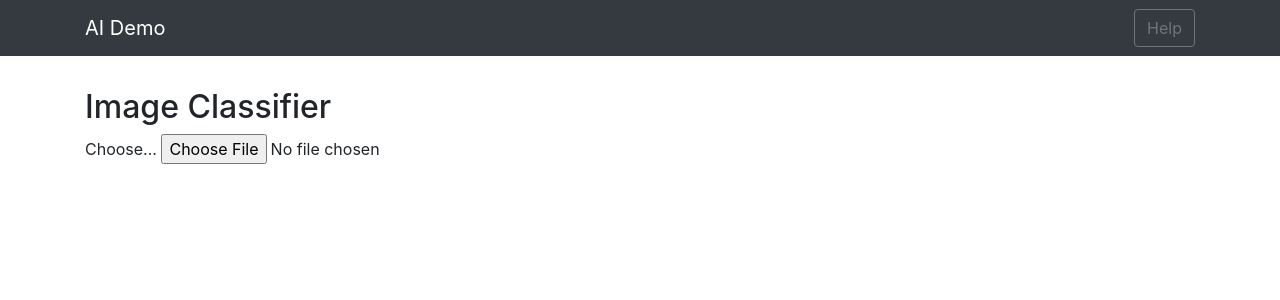
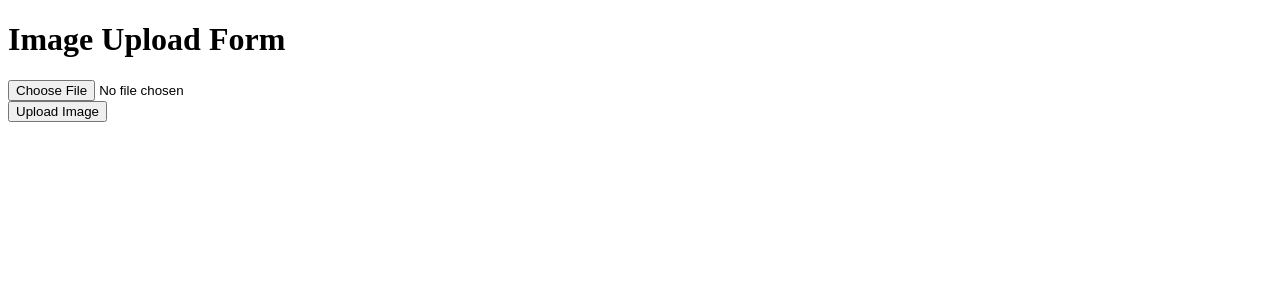
Before and after one commit to Shashank20131A4201/cifar10, a Flask app: page / in a window 1280 px wide. Shown: the top 300 px of the page. Run offline with Flask 3, Linux system fonts and the light colour scheme; parts of the project's set-up code (start-up, migrations or seed data) failed here and were passed over; some libraries are stand-ins or nearby versions.

Commit message:
4th oct 18:45

```diff
--- a/main.py
+++ b/main.py
@@ -1,9 +1,25 @@
-import pickle
-def imgPro(images):
-  images=images/255.0
-#Jinja2==3.0.3
+import uvicorn
+from fastapi import FastAPI, UploadFile, File
+from fastapi.templating import Jinja2Templates
+from fastapi.staticfiles import StaticFiles
+from fastapi.responses import HTMLResponse
+import io
+from PIL import Image
+import cv2
+import numpy as np
+from keras.models import load_model
 
-def load_model():
-    with open('model.pkl', 'rb') as file:
-        loaded_model = pickle.load(file)
-    return loaded_model
+file_path="static/download.png"
+def process_and_return(file_path):
+  image = cv2.imread(file_path)
+  print("Image shape:", image.shape)
+  resized_image = cv2.resize(image, (32, 32))
+  input_data = np.expand_dims(resized_image, axis=0)
+  input_data=input_data/255.0
+  model = load_model('modell.h5')
+  predictions=model.predict(input_data)
+  return predictions.argmax()
+
+
+classes = ["airplane", "automobile" , "bird", "cat", "deer", "dog", "frog", "horse", "ship",  "truck"]
+print("Class of the Image : ", classes[process_and_return(file_path)])
--- a/templates/base.html
+++ /dev/null
@@ -1,31 +0,0 @@
-<html lang="en">
-
-<head>
-    <meta charset="UTF-8">
-    <meta name="viewport" content="width=device-width, initial-scale=1.0">
-    <meta http-equiv="X-UA-Compatible" content="ie=edge">
-    <title>AI Demo</title>
-    <link href="https://cdn.bootcss.com/bootstrap/4.0.0/css/bootstrap.min.css" rel="stylesheet">
-    <script src="https://cdn.bootcss.com/popper.js/1.12.9/umd/popper.min.js"></script>
-    <script src="https://cdn.bootcss.com/jquery/3.3.1/jquery.min.js"></script>
-    <script src="https://cdn.bootcss.com/bootstrap/4.0.0/js/bootstrap.min.js"></script>
-    <link href="{{ url_for('static', filename='css/main.css') }}" rel="stylesheet">
-</head>
-
-<body>
-    <nav class="navbar navbar-dark bg-dark">
-        <div class="container">
-            <a class="navbar-brand" href="#">AI Demo</a>
-            <button class="btn btn-outline-secondary my-2 my-sm-0" type="submit">Help</button>
-        </div>
-    </nav>
-    <div class="container">
-        <div id="content" style="margin-top:2em">{% block content %}{% endblock %}</div>
-    </div>
-</body>
-
-<footer>
-    <script src="{{ url_for('static', filename='js/main.js') }}" type="text/javascript"></script>
-</footer>
-
-</html>
--- a/templates/index.html
+++ b/templates/index.html
@@ -1,31 +1,20 @@
-{% extends "base.html" %} {% block content %}
-
-<h2>Image Classifier</h2>
-
-<div>
-    <form id="upload-file" method="post" enctype="multipart/form-data">
-        <label for="imageUpload" class="upload-label">
-            Choose...
-        </label>
-        <input type="file" name="file" id="imageUpload" accept=".png, .jpg, .jpeg">
+<!DOCTYPE html>
+<html>
+<head>
+    <title>Image Upload Form</title>
+</head>
+<body>
+    <h1>Image Upload Form</h1>
+    <form action="#" method="post"  id="imageForm">
+        <input type="file" name="image" accept="image/*" required>
+        <br>
+        <input type="submit" value="Upload Image">
     </form>
 
-    <div class="image-section" style="display:none;">
-        <div class="img-preview">
-            <div id="imagePreview">
-            </div>
-        </div>
-        <div>
-            <button type="button" class="btn btn-primary btn-lg " id="btn-predict">Predict!</button>
-        </div>
-    </div>
+    <div id="imageContainer"></div>
 
-    <div class="loader" style="display:none;"></div>
+    <script>
 
-    <h3 id="result">
-        <span> </span>
-    </h3>
-
-</div>
-
-{% endblock %}
+    </script>
+</body>
+</html>
```
Also changed, not shown: fast.py (added, +93 -0 lines), .gitpod.yml (added), static/download.png (added), 1 other file.
